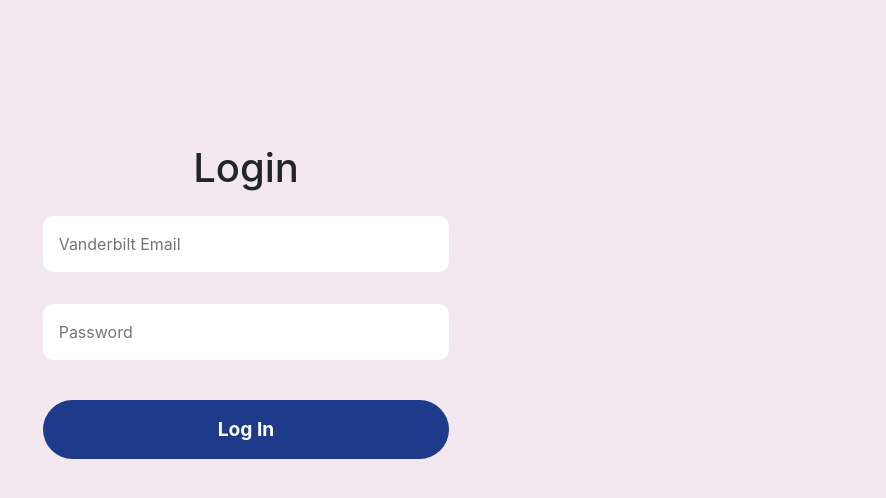
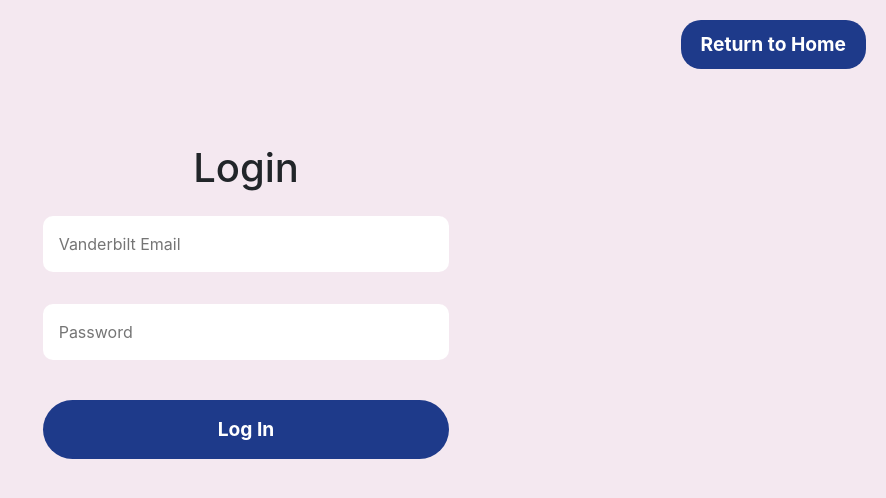
Before and after one commit to lanierjh/VandyFlights, a Next.js app in the folder client/: page /login in a window 1280 px wide. Shown: the top 498 px of the page, without its empty margins (394-1280 px from the left). Built offline with nearby package versions, Linux system fonts and the light colour scheme.

Commit message:
add return to home button

```diff
--- a/client/src/components/Login.tsx
+++ b/client/src/components/Login.tsx
@@ -10,7 +10,7 @@
         width: "100%",
         borderRadius: "10px",
         border: "none",
-    }
+    };
 
     const logInButton = {
         width: "100%",
@@ -23,7 +23,21 @@
         fontWeight: "bold",
         cursor: "pointer",
         transition: "all 0.3s ease",
-    }
+    };
+
+    const returnHomeButton = {
+        position: "absolute",
+        top: "20px",
+        right: "20px",
+        backgroundColor: "#1e3a8a",
+        color: "white",
+        padding: "10px 20px",
+        borderRadius: "20px",
+        border: "none",
+        cursor: "pointer",
+        fontSize: "1.2rem",
+        fontWeight: "bold",
+    };
 
     const handleChange = (e) => {
         setFormData({ ...formData, [e.target.name]: e.target.value });
@@ -52,6 +66,11 @@
 
     return (
         <div className="row my-5">
+            {/* Return to Home Button */}
+            <button style={returnHomeButton} onClick={() => window.location.href = '/'}>
+                Return to Home
+            </button>
+
             <div className="col-md-4"></div>
             <div className="col-md-4 text-center my-5 py-5">
                 <div>
@@ -87,9 +106,7 @@
                                     />
                                 </div>
                             </div>
-                            <a href="/mainPage">
                             <button type="submit" style={logInButton} className="my-4">Log In</button>
-                            </a>
                         </form>
                     </div>
                 </div>
```
Also changed, not shown: client/src/components/Register.tsx (+22 -3 lines). Lines whose indentation alone changed are shown as unchanged.
